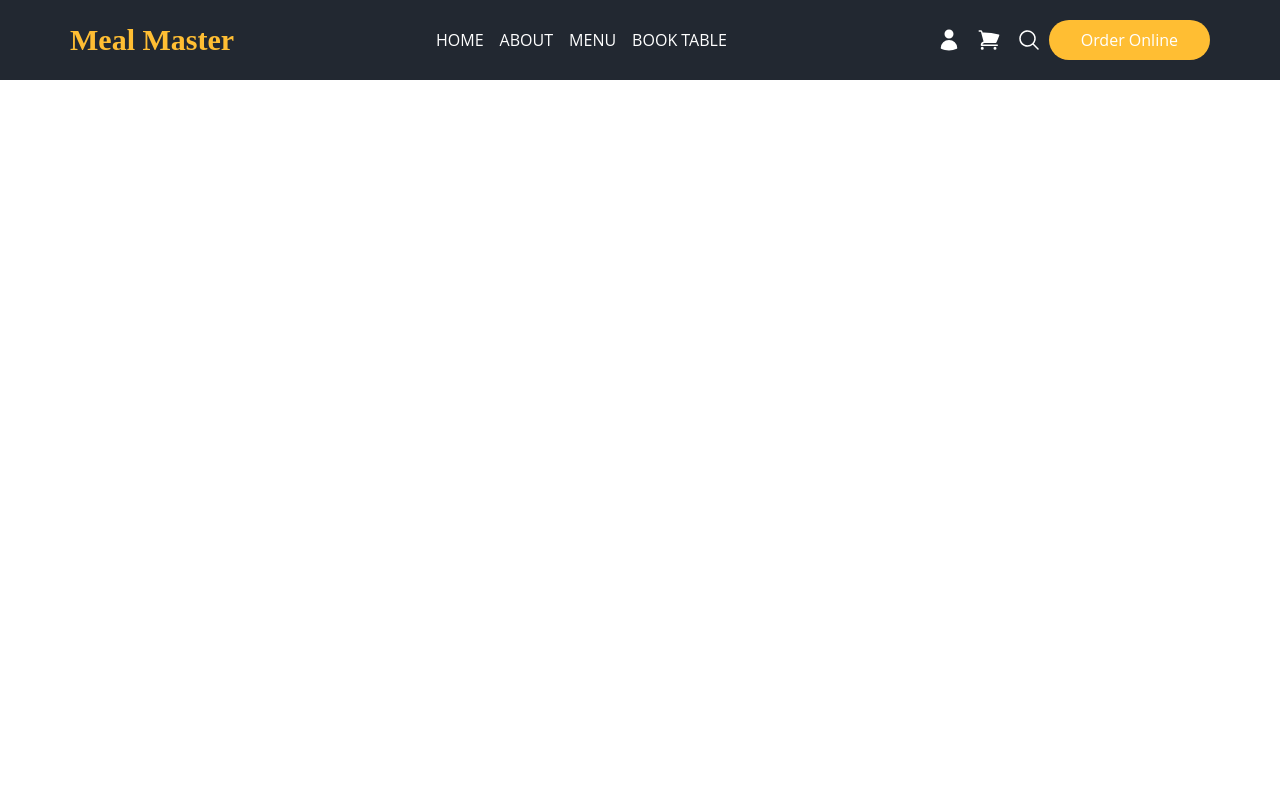
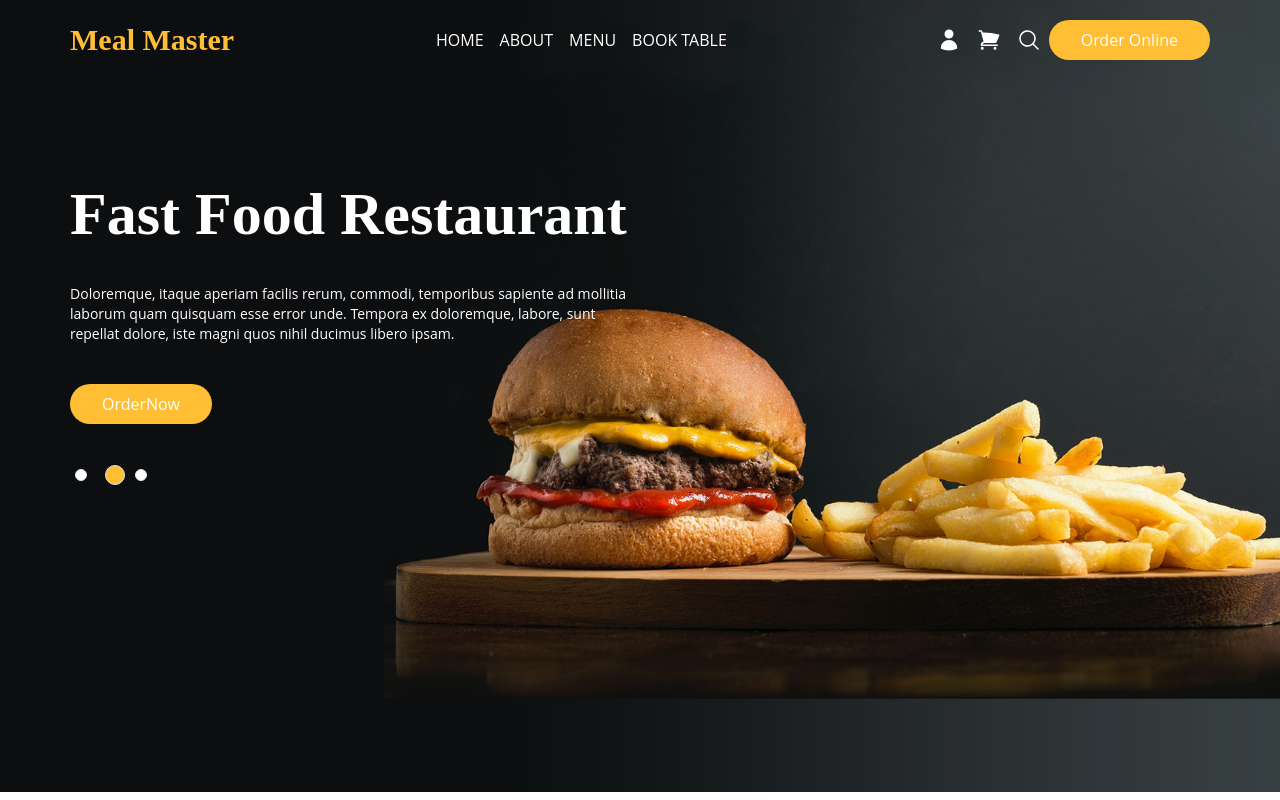
Before and after one commit to EnesSVN/mealMaster, a Next.js app: page / in a window 1280 px wide. Built offline with nearby package versions, Linux system fonts and the light colour scheme.

Commit message:
[CREATED] carousel

```diff
--- /dev/null
+++ b/components/layout/Carousel.tsx
@@ -0,0 +1,51 @@
+import Image from "next/image";
+import React from "react";
+import CarouselItem from "../ui/CarouselItem";
+import Slider from "react-slick";
+
+function Carousel() {
+  const settings = {
+    dots: true,
+    infinite: true,
+    speed: 500,
+    slidesToShow: 1,
+    slidesToScroll: 1,
+    arrows: false,
+    autoplay: true,
+    autoplaySpeed: 3000,
+    appendDots: (dots: any) => (
+      <div className=" absolute bottom-5 left-1/2 transform -translate-x-1/2 flex justify-center items-center">
+        <ul className=" flex flex-row justify-center items-center">{dots}</ul>
+      </div>
+    ),
+    customPaging: function (i: any) {
+      return (
+        <div
+          className=" w-3 h-3 border rounded-full bg-white mt-10 "
+          style={{ transition: "all .5s ease" }}
+        ></div>
+      );
+    },
+  };
+  return (
+    <div className=" h-screen w-full container mx-auto -mt-[88px]">
+      <div className=" absolute top-0 left-0 w-full h-full">
+        <div className=" relative h-full w-full">
+          <Image
+            src={"/images/carouselBg.jpg"}
+            layout="fill"
+            alt=""
+            objectFit="cover"
+          />
+        </div>
+      </div>
+      <Slider {...settings}>
+        <CarouselItem />
+        <CarouselItem />
+        <CarouselItem />
+      </Slider>
+    </div>
+  );
+}
+
+export default Carousel;
--- a/components/layout/Header.tsx
+++ b/components/layout/Header.tsx
@@ -6,21 +6,29 @@
 import SearchModal from "../modals/SearchModal";
 import HamburgerMenuIcon from "../ui/HamburgerMenuIcon";
 import CloseIcon from "../ui/CloseIcon";
+import { useRouter } from "next/router";
 
 const Header = () => {
   const [searchModal, setSearchModal] = useState(false);
   const [menu, setMenu] = useState(false);
 
+  const router = useRouter();
+
   return (
-    <div className=" h-20 bg-secondary ">
+    <div
+      className={
+        "h-20  z-50 relative  " +
+        (router.asPath === "/" ? " bg-transparent" : " bg-secondary")
+      }
+    >
       <div className=" container mx-auto  text-white flex justify-between items-center h-full">
         <div>
           <Logo />
         </div>
         <nav
           className={
-            "sm:static absolute top-0 left-0 sm:w-auto sm:h-auto h-full w-full sm:text-white text-black sm:bg-transparent bg-white sm:flex hidden " +
-            (menu !== true && "grid place-content-center ")
+            "sm:static absolute top-0 left-0 h-screen sm:w-auto sm:h-auto  w-full sm:text-white text-black sm:bg-transparent bg-white sm:flex hidden " +
+            (menu === true && "!grid place-content-center ")
           }
         >
           <div
--- /dev/null
+++ b/components/ui/CarouselItem.tsx
@@ -0,0 +1,20 @@
+import React from "react";
+import Title from "./Title";
+import OrderNow from "./OrderNow";
+
+function CarouselItem() {
+  return (
+    <div className="   container mx-auto w-full text-white mt-48 flex flex-col items-start gap-y-10">
+      <Title MyClassName=" text-6xl" text="Fast Food Restaurant" />
+      <p className=" text-sm sm:w-1/2 w-full">
+        Doloremque, itaque aperiam facilis rerum, commodi, temporibus sapiente
+        ad mollitia laborum quam quisquam esse error unde. Tempora ex
+        doloremque, labore, sunt repellat dolore, iste magni quos nihil ducimus
+        libero ipsam.
+      </p>
+      <OrderNow />
+    </div>
+  );
+}
+
+export default CarouselItem;
--- /dev/null
+++ b/components/ui/OrderNow.tsx
@@ -0,0 +1,7 @@
+import React from "react";
+
+function OrderNow() {
+  return <button className=" btn-primary">OrderNow</button>;
+}
+
+export default OrderNow;
--- a/package.json
+++ b/package.json
@@ -13,13 +13,16 @@
     "next": "13.5.4",
     "react": "^18",
     "react-dom": "^18",
-    "react-outside-click-handler": "^1.3.0"
+    "react-outside-click-handler": "^1.3.0",
+    "react-slick": "^0.29.0",
+    "slick-carousel": "^1.8.1"
   },
   "devDependencies": {
     "@types/node": "^20",
     "@types/react": "^18",
     "@types/react-dom": "^18",
     "@types/react-outside-click-handler": "^1.3.1",
+    "@types/react-slick": "^0.23.11",
     "autoprefixer": "^10",
     "eslint": "^8",
     "eslint-config-next": "13.5.4",
--- a/pages/home/index.tsx
+++ b/pages/home/index.tsx
@@ -1,6 +1,10 @@
+import Carousel from "@/components/layout/Carousel";
+
 const Home = () => {
   return (
-    <div className=" text-primary font-dancing flex text-center justify-center w-full text-3xl"></div>
+    <div className=" relative ">
+      <Carousel />
+    </div>
   );
 };
 
--- a/styles/globals.css
+++ b/styles/globals.css
@@ -14,3 +14,11 @@
 .btn-primary {
   @apply text-white px-8 py-2 rounded-3xl bg-primary cursor-pointer hover:opacity-80 transition-all
 }
+
+.slick-dots{
+  @apply !flex justify-start w-full
+}
+
+.slick-dots .slick-active div{
+  @apply !bg-primary h-5 w-5 mt-9
+}
```
Also changed, not shown: pages/_app.tsx (+5 -3 lines), public/images/carouselBg.jpg (added), 1 other file (tests, documents, lock files or other folders).
